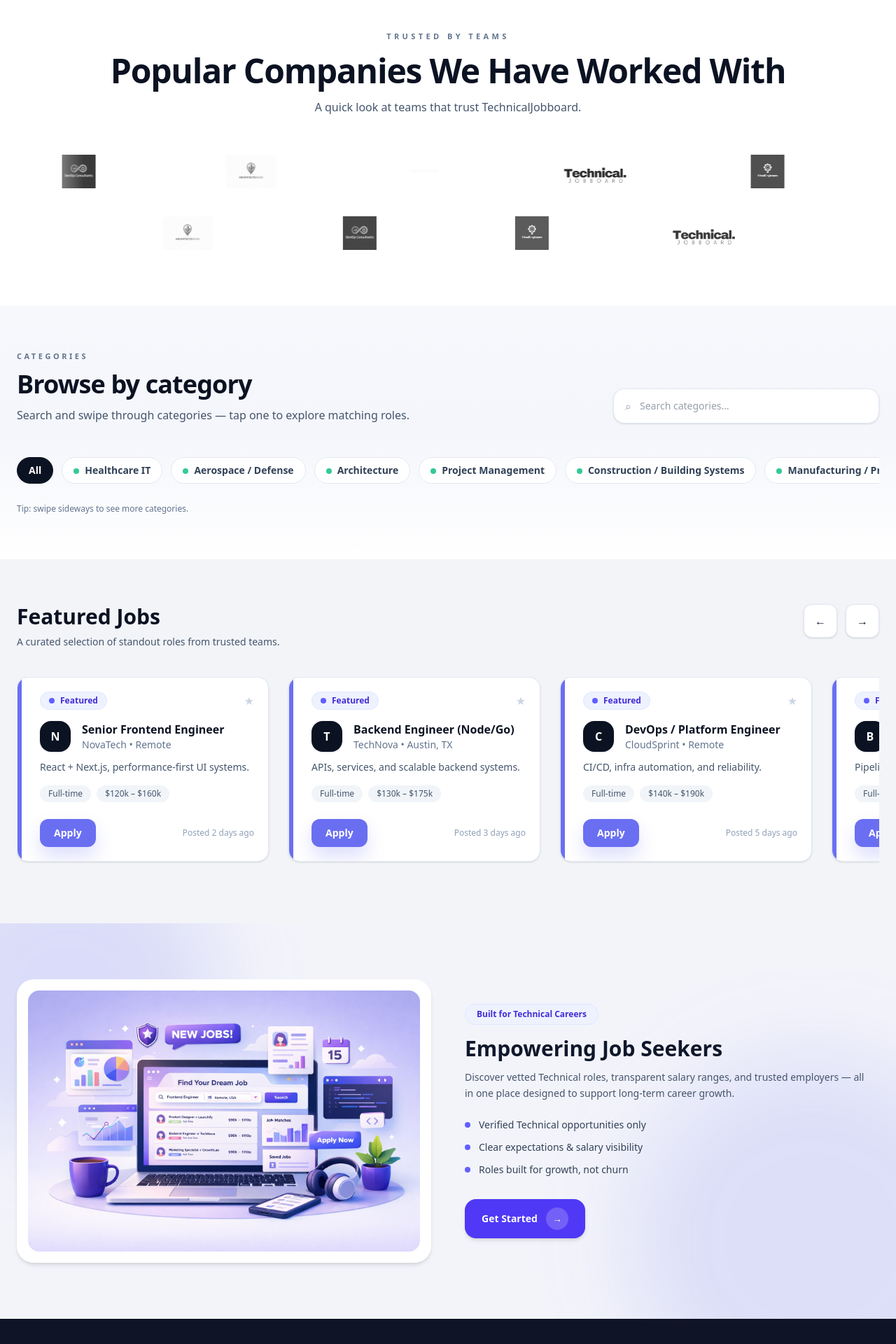
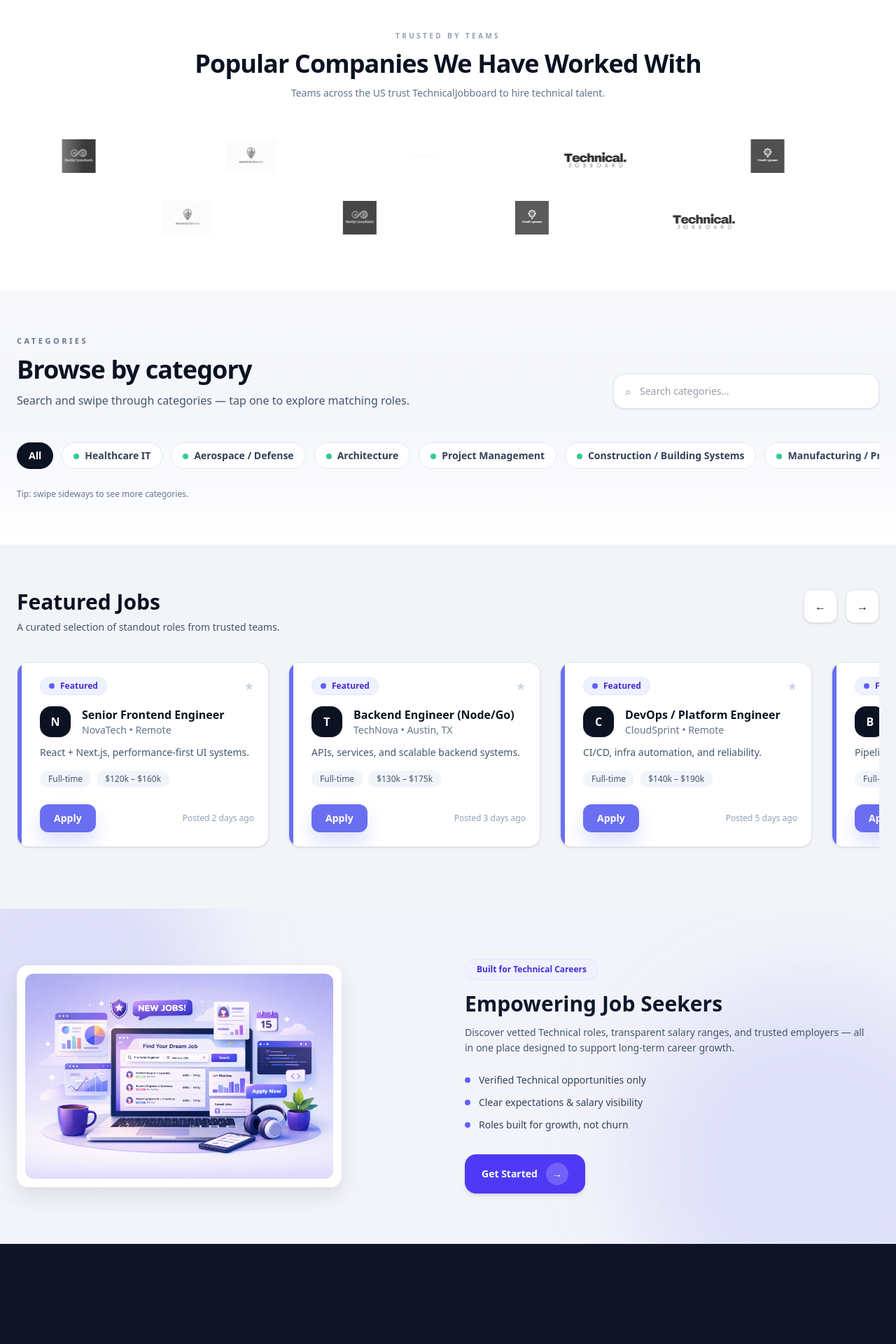
Before and after one commit to adebisidolapo/technicaljobboard, a Next.js app in the folder jobboard/: page / in a window 1280 px wide. Shown: the part 760-2680 px from the top of the page at 70% size. Built offline with nearby package versions, Linux system fonts and the light colour scheme.

Commit message:
update ui

```diff
--- a/jobboard/app/page.tsx
+++ b/jobboard/app/page.tsx
@@ -288,18 +288,19 @@ const filteredCategories = CATEGORIES.filter((c) =>
   <div className="max-w-7xl mx-auto px-6">
  {/* header */}
 <div className="text-center">
-      <p className="text-[11px] tracking-[0.40em] text-slate-500 font-semibold uppercase">
-        TRUSTED BY TEAMS
+  <p className="text-[10px] tracking-[0.34em] text-slate-400 font-semibold uppercase">
+    Trusted by teams
   </p>
 
-      <h2 className="mt-4 text-3xl md:text-5xl font-extrabold text-[#0B1222] tracking-tight">
+  <h2 className="mt-3 text-2xl md:text-4xl font-extrabold text-[#0B1222] tracking-tight">
     Popular Companies We Have Worked With
   </h2>
 
-      <p className="mt-4 text-sm md:text-base text-slate-600">
-        A quick look at teams that trust TechnicalJobboard.
+  <p className="mt-3 text-sm text-slate-500 max-w-2xl mx-auto">
+    Teams across the US trust TechnicalJobboard to hire technical talent.
   </p>
 </div>
+
 
     {/* marquee area (no border/box) */}
     <div className="mt-14 relative overflow-hidden">
@@ -600,21 +601,24 @@ const filteredCategories = CATEGORIES.filter((c) =>
 
 
 
-      {/* ================= EMPOWERING (purple blobs + same vibe) ================= */}
-      <section className="relative py-20 overflow-hidden bg-[#F3F4FA]">
+ {/* ================= EMPOWERING (tighter + more consistent) ================= */}
+<section className="relative py-16 md:py-18 overflow-hidden bg-[#F3F4FA]">
   <div className="pointer-events-none absolute inset-0">
-          <div className="absolute -top-28 -left-28 h-[420px] w-[420px] rounded-full bg-[rgba(106,111,242,0.18)] blur-3xl" />
-          <div className="absolute -bottom-36 right-[-140px] h-[520px] w-[520px] rounded-full bg-[rgba(106,111,242,0.16)] blur-3xl" />
+    <div className="absolute -top-28 -left-28 h-[420px] w-[420px] rounded-full bg-[rgba(106,111,242,0.16)] blur-3xl" />
+    <div className="absolute -bottom-36 right-[-140px] h-[520px] w-[520px] rounded-full bg-[rgba(106,111,242,0.14)] blur-3xl" />
   </div>
 
   <div className="relative max-w-7xl mx-auto px-6">
     <div className="grid grid-cols-1 md:grid-cols-2 gap-12 items-center">
-            <div className="rounded-3xl bg-white p-4 shadow-md">
+      {/* image card (smaller + less heavy) */}
+      <div className="flex justify-center md:justify-start">
+        <div className="rounded-2xl bg-white p-3 shadow-[0_12px_28px_rgba(15,23,42,0.10)]">
           <img
             src="/empower-platform.png"
             alt="Job platform dashboard illustration"
-                className="rounded-2xl w-full"
+            className="rounded-xl w-[440px] max-w-full"
           />
+        </div>
       </div>
 
       <div>
```
Lines whose indentation alone changed are shown as unchanged.
